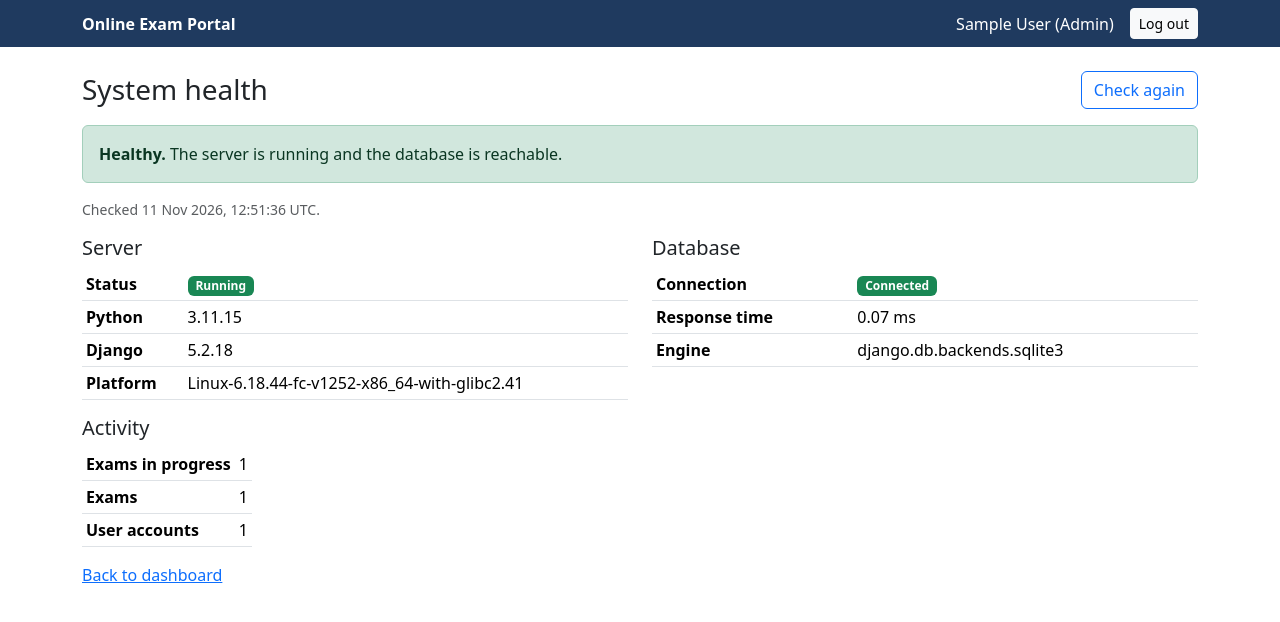
After one commit to Yesh-2516/SE-Mini-Project, a Django app: page /system-health/ in a window 1280 px wide. The commit adds this page. Shown: the top 622 px of the page. Run offline with Django 5.2, Linux system fonts and the light colour scheme; a user stored in the database is signed in; tables that the repository leaves empty hold one stand-in row (values such as "Sample post").

Commit message:
feat: add admin system health panel to the website (OEP-F-063)
Admins open /system-health/ from their dashboard to see server status,
database connectivity and response time, and activity counts. The API and
the panel now share exam_delivery/diagnostics.py, and the reported Django
version comes from the running install instead of a hard-coded string.

```diff
--- /dev/null
+++ b/exam_delivery/diagnostics.py
@@ -0,0 +1,83 @@
+"""Server health and database connectivity checks (OEP-F-063, TC-Admin-04).
+
+Shared by the admin API (/api/admin/diagnostics/) and the admin health panel
+in the website, so both always report the same thing.
+"""
+import logging
+import platform
+import sys
+import time
+
+import django
+from django.conf import settings
+from django.contrib.auth import get_user_model
+from django.db import connection
+from django.utils import timezone
+
+from exam_delivery.models import Attempt
+from exam_management.models import Exam
+
+logger = logging.getLogger(__name__)
+
+
+def collect_diagnostics():
+    """Check the server and database. Never raises and never exposes errors."""
+
+    User = get_user_model()
+    db_status = "connected"
+    db_latency_ms = None
+    metrics = {
+        "active_attempts": None,
+        "total_exams": None,
+        "total_users": None,
+    }
+    errors = []
+
+    # Connectivity and metrics are guarded independently so one failed
+    # query cannot turn a degraded health response into an HTTP 500.
+    try:
+        started = time.perf_counter()
+        with connection.cursor() as cursor:
+            cursor.execute("SELECT 1")
+            row = cursor.fetchone()
+        db_latency_ms = round((time.perf_counter() - started) * 1000, 2)
+        if not row or row[0] != 1:
+            raise RuntimeError("Database connectivity probe returned an unexpected result.")
+    except Exception:
+        db_status = "unreachable"
+        errors.append("connectivity")
+        logger.exception("Admin diagnostics database connectivity check failed")
+
+    metric_queries = {
+        "active_attempts": lambda: Attempt.objects.filter(
+            status=Attempt.Status.IN_PROGRESS
+        ).count(),
+        "total_exams": lambda: Exam.objects.count(),
+        "total_users": lambda: User.objects.count(),
+    }
+    for metric_name, query in metric_queries.items():
+        try:
+            metrics[metric_name] = query()
+        except Exception:
+            if db_status != "unreachable":
+                db_status = "degraded"
+            errors.append(metric_name)
+            logger.exception("Admin diagnostics metric query failed: %s", metric_name)
+
+    healthy = db_status == "connected" and not errors
+    return {
+        "status": "healthy" if healthy else "degraded",
+        "timestamp": timezone.now().isoformat(),
+        "server": {
+            "platform": platform.platform(),
+            "python_version": sys.version.split()[0],
+            "django_version": django.get_version(),
+            "status": "operational",
+        },
+        "database": {
+            "status": db_status,
+            "engine": settings.DATABASES["default"]["ENGINE"],
+            "latency_ms": db_latency_ms,
+        },
+        "metrics": metrics,
+    }
--- a/exam_delivery/test_delivery.py
+++ b/exam_delivery/test_delivery.py
@@ -772,7 +772,7 @@ class ReviewRegressionTests(ExamDeliveryBaseTestCase):
         )
         self.client.force_authenticate(user=admin)
         from unittest.mock import patch
-        with patch("exam_delivery.views.connection.cursor", side_effect=Exception("sensitive_db_password")):
+        with patch("exam_delivery.diagnostics.connection.cursor", side_effect=Exception("sensitive_db_password")):
             response = self.client.get("/api/admin/diagnostics/")
         self.assertEqual(response.status_code, status.HTTP_200_OK)
         self.assertEqual(response.data["status"], "degraded")
--- a/web/templates/web/dashboard.html
+++ b/web/templates/web/dashboard.html
@@ -32,6 +32,10 @@
   {% else %}
   <p>You have no open exams right now.</p>
   {% endif %}
+{% elif user.role == "ADMIN" %}
+  <h2 class="h5">System</h2>
+  <p><a class="btn btn-primary" href="{% url 'web-system-health' %}">Check system health</a></p>
+  <p>Other admin screens aren't built yet. Please use the API for now.</p>
 {% else %}
   <p>{{ user.get_role_display }} screens aren't built yet. Please use the API for now.</p>
 {% endif %}
--- /dev/null
+++ b/web/templates/web/system_health.html
@@ -0,0 +1,71 @@
+{% extends "web/base.html" %}
+
+{% block title %}System health - Online Exam Portal{% endblock %}
+
+{% block content %}
+{% with d=diagnostics %}
+<div class="d-flex flex-wrap justify-content-between align-items-center gap-2 mb-3">
+  <h1 class="h3 mb-0">System health</h1>
+  <a class="btn btn-outline-primary" href="{% url 'web-system-health' %}">Check again</a>
+</div>
+
+{% if d.status == "healthy" %}
+<div class="alert alert-success" role="status">
+  <strong>Healthy.</strong> The server is running and the database is reachable.
+</div>
+{% else %}
+<div class="alert alert-danger" role="alert">
+  <strong>Problem found.</strong>
+  {% if d.database.status == "unreachable" %}The server can't reach the database.{% else %}Some database queries are failing.{% endif %}
+  Exams may not start or save until this is fixed. Details are in the server log.
+</div>
+{% endif %}
+
+<p class="small text-body-secondary">Checked {{ d.checked_at|date:"j M Y, H:i:s" }} UTC.</p>
+
+<div class="row g-4">
+  <section class="col-md-6" aria-labelledby="server-heading">
+    <h2 id="server-heading" class="h5">Server</h2>
+    <table class="table table-sm">
+      <tbody>
+        <tr><th scope="row">Status</th><td><span class="badge text-bg-success">Running</span></td></tr>
+        <tr><th scope="row">Python</th><td>{{ d.server.python_version }}</td></tr>
+        <tr><th scope="row">Django</th><td>{{ d.server.django_version }}</td></tr>
+        <tr><th scope="row">Platform</th><td class="text-break">{{ d.server.platform }}</td></tr>
+      </tbody>
+    </table>
+  </section>
+
+  <section class="col-md-6" aria-labelledby="database-heading">
+    <h2 id="database-heading" class="h5">Database</h2>
+    <table class="table table-sm">
+      <tbody>
+        <tr>
+          <th scope="row">Connection</th>
+          <td>
+            {% if d.database.status == "connected" %}<span class="badge text-bg-success">Connected</span>
+            {% elif d.database.status == "degraded" %}<span class="badge text-bg-warning">Some queries failing</span>
+            {% else %}<span class="badge text-bg-danger">Unreachable</span>{% endif %}
+          </td>
+        </tr>
+        <tr><th scope="row">Response time</th><td>{% if d.database.latency_ms is not None %}{{ d.database.latency_ms }} ms{% else %}Not available{% endif %}</td></tr>
+        <tr><th scope="row">Engine</th><td class="text-break">{{ d.database.engine }}</td></tr>
+      </tbody>
+    </table>
+  </section>
+</div>
+
+<section aria-labelledby="activity-heading">
+  <h2 id="activity-heading" class="h5">Activity</h2>
+  <table class="table table-sm w-auto">
+    <tbody>
+      <tr><th scope="row">Exams in progress</th><td>{{ d.metrics.active_attempts|default_if_none:"Not available" }}</td></tr>
+      <tr><th scope="row">Exams</th><td>{{ d.metrics.total_exams|default_if_none:"Not available" }}</td></tr>
+      <tr><th scope="row">User accounts</th><td>{{ d.metrics.total_users|default_if_none:"Not available" }}</td></tr>
+    </tbody>
+  </table>
+</section>
+
+<p><a href="{% url 'web-dashboard' %}">Back to dashboard</a></p>
+{% endwith %}
+{% endblock %}
--- a/web/urls.py
+++ b/web/urls.py
@@ -1,7 +1,7 @@
 from django.urls import path
 from django.views.generic import RedirectView
 
-from web.views import dashboard, login_page, logout_page, take_exam
+from web.views import dashboard, login_page, logout_page, system_health, take_exam
 
 urlpatterns = [
     path("", RedirectView.as_view(pattern_name="web-dashboard"), name="web-home"),
@@ -9,4 +9,5 @@ urlpatterns = [
     path("logout/", logout_page, name="web-logout"),
     path("dashboard/", dashboard, name="web-dashboard"),
     path("exams/<int:exam_id>/take/", take_exam, name="web-take-exam"),
+    path("system-health/", system_health, name="web-system-health"),
 ]
--- a/web/views.py
+++ b/web/views.py
@@ -1,9 +1,12 @@
+from datetime import datetime
+
 from django.contrib.auth import authenticate, login, logout
 from django.contrib.auth.decorators import login_required
 from django.core.exceptions import PermissionDenied
 from django.shortcuts import get_object_or_404, redirect, render
 from django.urls import reverse
 from django.utils.http import url_has_allowed_host_and_scheme
+from django.views.decorators.cache import never_cache
 from django.views.decorators.debug import sensitive_post_parameters
 from django.views.decorators.http import require_http_methods, require_POST
 
@@ -11,6 +14,7 @@ from accounts.audit import client_ip, record_audit_event
 from accounts.backends import find_account
 from accounts.lockout import is_locked
 from accounts.models import User
+from exam_delivery.diagnostics import collect_diagnostics
 from web.forms import LoginForm
 from web.services import get_student_exam_rows, get_visible_exams
 
@@ -99,3 +103,16 @@ def take_exam(request, exam_id):
 
     exam = get_object_or_404(get_visible_exams(student=request.user), pk=exam_id)
     return render(request, "web/exam.html", {"exam": exam})
+
+
+@never_cache
+@login_required
+def system_health(request):
+    """Admin health panel: server status and database connectivity (OEP-F-063)."""
+
+    if request.user.role != User.Role.ADMIN:
+        raise PermissionDenied
+
+    diagnostics = collect_diagnostics()
+    diagnostics["checked_at"] = datetime.fromisoformat(diagnostics["timestamp"])
+    return render(request, "web/system_health.html", {"diagnostics": diagnostics})
```
Also changed, not shown: deviations.md (+1 -0 lines), exam_delivery/test_diagnostics.py (+8 -1 lines), exam_delivery/views.py (+2 -72 lines), web/tests.py (+72 -0 lines), README.md.
